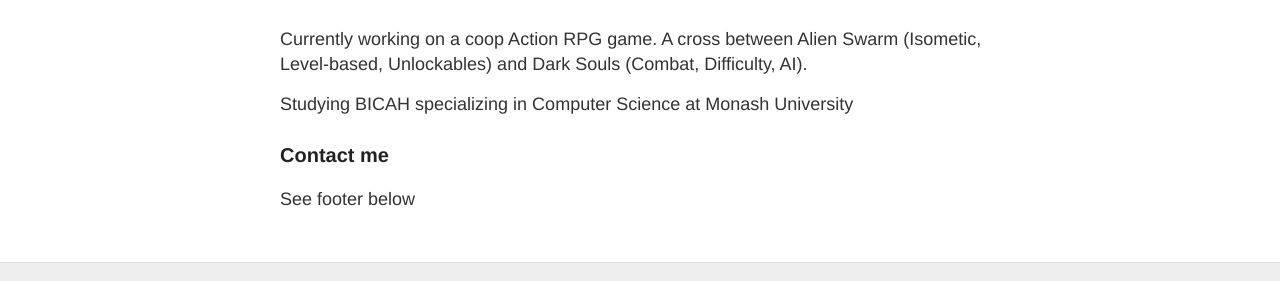
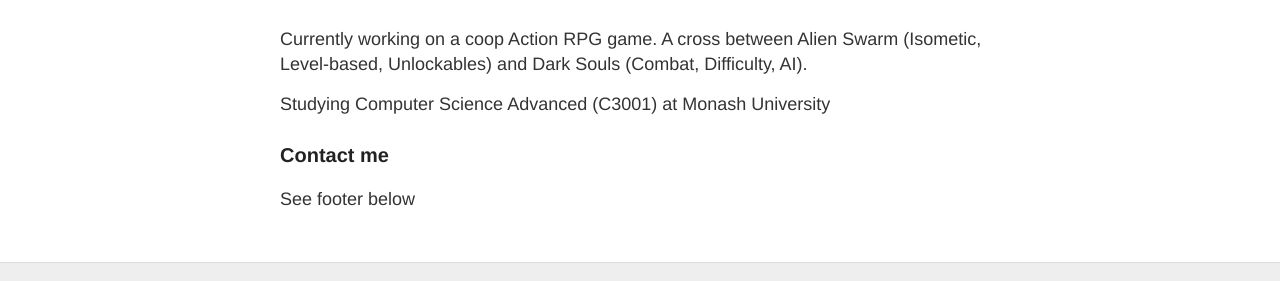
Before and after one commit to fpwong/fpwong.github.io, a Jekyll site: the page built from about.md, in a window 1280 px wide. Shown: the part 200-481 px from the top of the page. Built offline with Jekyll 4.4.1, drawn with Linux system fonts in a browser that asks for light colours.

Commit message:
What the hell is my course called

```diff
--- a/about.md
+++ b/about.md
@@ -6,7 +6,7 @@ permalink: /about/
 
 Currently working on a coop Action RPG game. A cross between Alien Swarm (Isometic, Level-based, Unlockables) and Dark Souls (Combat, Difficulty, AI).
 
-Studying BICAH specializing in Computer Science at Monash University
+Studying Computer Science Advanced (C3001) at Monash University
 
 ### Contact me
 
```
